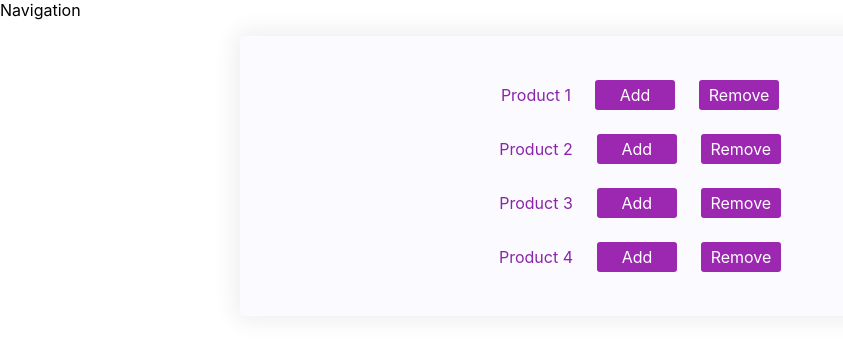
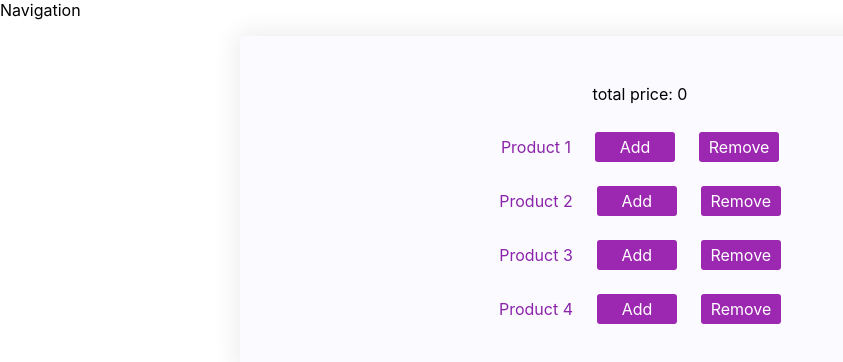
Before and after one commit to ElyasHesari/online-store-react, a React (Create React App) app: page / in a window 1280 px wide. Shown: the top 362 px of the page, without its empty margins (0-843 px from the left). Built offline with nearby package versions, Linux system fonts and the light colour scheme; the HTML template or start-up script is replaced by a standard one.

Commit message:
add fuction remove for products.

```diff
--- a/src/components/Controls/Builder/Builder.jsx
+++ b/src/components/Controls/Builder/Builder.jsx
@@ -5,7 +5,7 @@ function Builder(props) {
     <div className="builder">
       <div>{props.title}</div>
       <button onClick={props.add}>Add</button>
-      <button>Remove</button>
+      <button onClick={props.remove}>Remove</button>
     </div>
   );
 }
--- a/src/components/Controls/Controls.jsx
+++ b/src/components/Controls/Controls.jsx
@@ -3,21 +3,25 @@ import Builder from "./Builder/Builder";
 import "./Controls.css";
 
 const products = [
-  { title: "Product 1", type: "product 1" },
-  { title: "Product 2", type: "product 2" },
-  { title: "Product 3", type: "product 3" },
-  { title: "Product 4", type: "product 4" },
+  { title: "Product 1", type: "product1" },
+  { title: "Product 2", type: "product2" },
+  { title: "Product 3", type: "product3" },
+  { title: "Product 4", type: "product4" },
 ];
 
 const Controls = (props) => {
   return (
     <div className="controls">
+      <div>
+        <p>total price: {props.price}</p>
+      </div>
       {products.map((item) => {
         return (
           <Builder
             title={item.title}
             key={item.title}
             add={() => props.productAdd(item.type)}
+            remove={() => props.productRemove(item.type)}
           />
         );
       })}
--- a/src/containers/Shopping/Shopping.jsx
+++ b/src/containers/Shopping/Shopping.jsx
@@ -8,7 +8,6 @@ const price = {
   product3: 99,
   product4: 79,
 };
-
 
 class Shopping extends React.Component {
   state = {
@@ -21,23 +20,38 @@ class Shopping extends React.Component {
     totalPrice: 0,
   };
   addProductHandler = (type) => {
-    const prevCount = this.state.products[type]
-    const updatedCount = prevCount + 1
+    const prevCount = this.state.products[type];
+    const updatedCount = prevCount + 1;
     const updatedProduct = {
-      ...this.state.products
-    }
-    updatedProduct[type] = updatedCount
-    const priceAdd = price[type]
-    const prevPrice = this.state.totalPrice
-    const newPrice = priceAdd + prevPrice
-    this.setState({ totalPrice: newPrice, products: updatedProduct })
-    console.log("Add products")
-  }
+      ...this.state.products,
+    };
+    updatedProduct[type] = updatedCount;
+    const priceAdd = price[type];
+    const prevPrice = this.state.totalPrice;
+    const newPrice = priceAdd + prevPrice;
+    this.setState({ totalPrice: newPrice, products: updatedProduct });
+  };
 
+  removeProductHandler = (type) => {
+    const prevCount = this.state.products[type];
+    const updatedCount = prevCount - 1;
+    const updatedProduct = {
+      ...this.state.products,
+    };
+    updatedProduct[type] = updatedCount;
+    const priceSub = price[type];
+    const prevPrice = this.state.totalPrice;
+    const newPrice = prevPrice - priceSub;
+    this.setState({ totalPrice: newPrice, products: updatedProduct });
+  };
   render() {
     return (
       <Wrapper>
-        <Controls productAdd={this.addProductHandler} />
+        <Controls
+          productAdd={this.addProductHandler}
+          productRemove={this.removeProductHandler}
+          price={this.state.totalPrice}
+        />
       </Wrapper>
     );
   }
```
